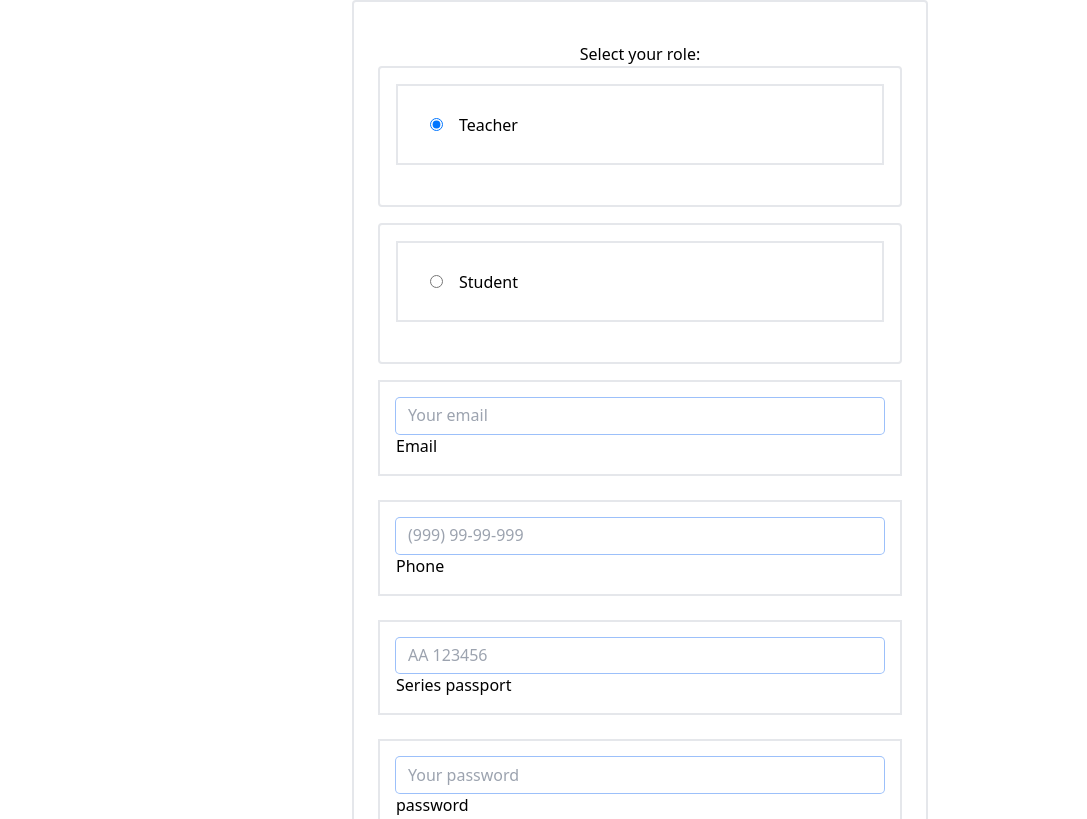
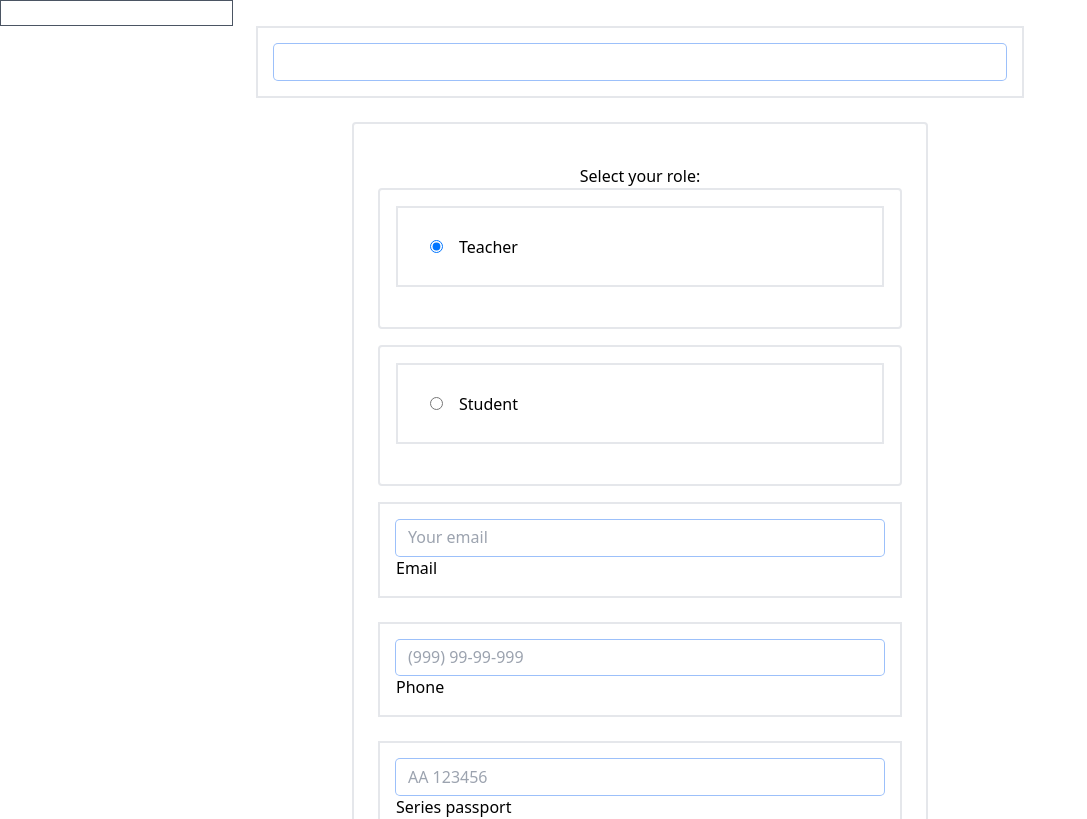
Before and after one commit to Nechaiev/newKraken, a Vue app: page / in a window 1280 px wide. Shown: the top 819 px of the page, without its empty margins (0-1087 px from the left). Built offline with nearby package versions, Linux system fonts and the light colour scheme; what @devindex/vue-mask would draw is missing.

Commit message:
add text input

```diff
--- a/src/App.vue
+++ b/src/App.vue
@@ -1,24 +1,49 @@
 <template>
   <div class="container">
+    <input type="text" v-model="myInput" class="border border-gray-600" />
+    <text-field name="name" v-model="myInput" sync-v-model/>
     <!--        <login-form/>-->
     <!--        <age-login-form/>-->
     <!--    <vee-validate />-->
     <!--      <roles-form/>-->
     <!--    <dynamic-components />-->
-    <roles-form-for-modal />
     <!--    <roles-form-new />-->
+    <roles-form-for-modal
+      @success="onSuccess"
+      @error="onError"
+      v-model="myInput"
+    />
+    <!--  :myInput="myInput" @input="onInput"-->
+    <!--  v-model:myInput="myInput"-->
   </div>
 </template>
 
 <script setup>
 import LoginForm from "@/components/provide-inject/LoginForm.vue";
 import AgeLoginForm from "@/components/provide-inject/AgeLoginForm.vue";
-import { ref } from "vue";
+import {ref, watch} from "vue";
 import VeeValidate from "@/components/provide-inject/VeeValidate.vue";
 import RolesForm from "@/components/vee-validate-form/RolesForm.vue";
 import DynamicComponents from "@/components/vee-validate-form/DynamicComponents.vue";
 import RolesFormNew from "@/components/vee-validate-form/RolesFormNew.vue";
 import RolesFormForModal from "@/components/vee-validate-form/RolesFormForModal.vue";
+import TextField from "@/components/vee-validate-form/TextField.vue";
 
-const input = ref("");
+const myInput = ref("");
+
+const onInput = (val) => {
+  myInput.value = val;
+};
+const onSuccess = () => {
+  alert("onSuccess");
+};
+
+const onError = () => {
+  alert("onError");
+};
+
 </script>
+<!--1. function random()-->
+<!--2. event success -->
+<!--3. Handler (перехоплювач) -->
+<!--4. умова для виклику івентів  -->
```
